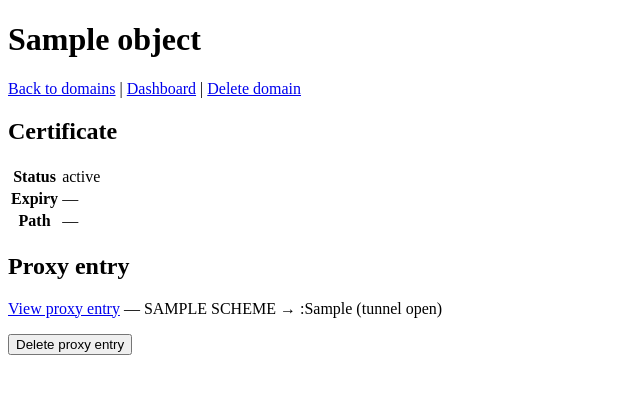
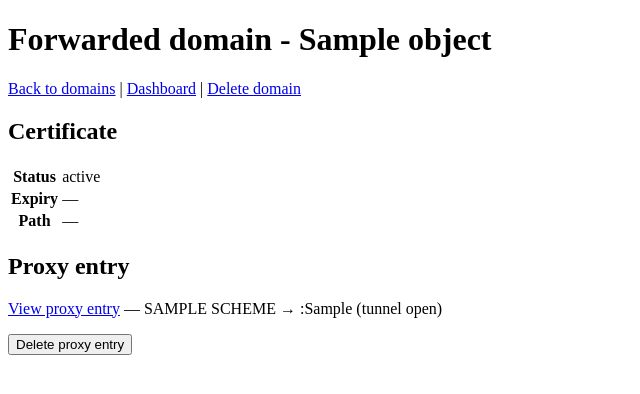
Before and after one commit to otsakir/cloudathome-client, a Django app: template django/domains/templates/domains/domain_detail.html in a window 1280 px wide. Shown: the top 394 px of the page, without its empty margins (0-640 px from the left). Run offline with Django 5.2, Linux system fonts and the light colour scheme; the template is opened without the code that fills it: most values are stand-ins (such as "Sample title", 1, 10 or a date in 2020).

Commit message:
Add context label to the domain detail page title/heading
Co-Authored-By: Claude Sonnet 5 <noreply@anthropic.com>

```diff
--- a/django/domains/templates/domains/domain_detail.html
+++ b/django/domains/templates/domains/domain_detail.html
@@ -1,8 +1,8 @@
 <!DOCTYPE html>
 <html>
-<head><title>{{ object.name }}</title></head>
+<head><title>Forwarded domain - {{ object.name }}</title></head>
 <body>
-<h1>{{ object.name }}</h1>
+<h1>Forwarded domain - {{ object.name }}</h1>
 <p>
   <a href="{% url 'domain_list' %}">Back to domains</a> |
   <a href="{% url 'dashboard' %}">Dashboard</a> |
```
